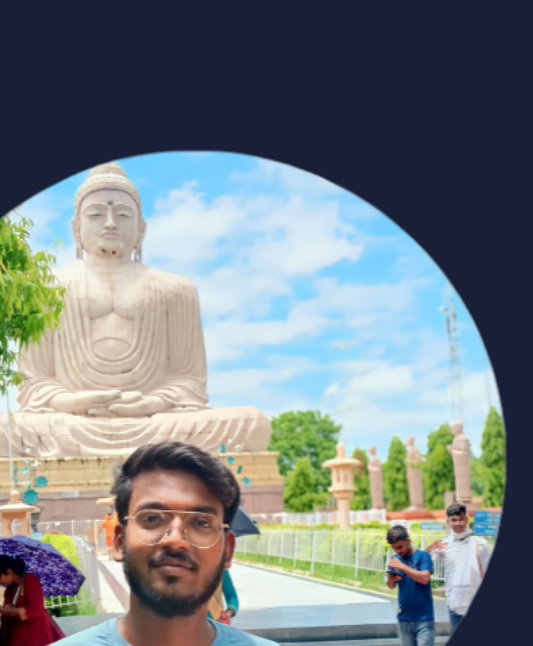
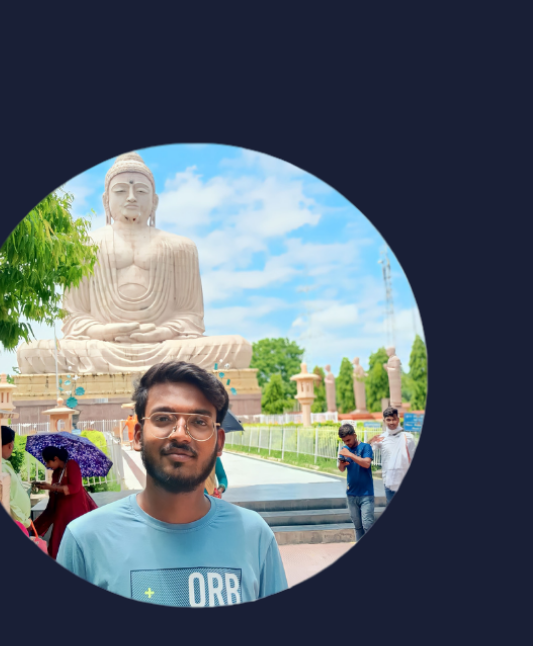
Before and after one commit to code-with-rahul/Portfolio-Website, a plain HTML site: page index.html in a window 390 px wide. Shown: the part 133-779 px from the top of the page, 533 px wide, since content can reach past the window. Drawn offline with nearby package versions, Linux system fonts and the light colour scheme.

Commit message:
Update style.css

```diff
--- a/style.css
+++ b/style.css
@@ -389,7 +389,7 @@ span {
 
 @media (max-width: 617px) {
     .myimage img {
-        width: 80vh;
+        width: 60vh;
         margin-top: 8rem;
     }
 }
```
